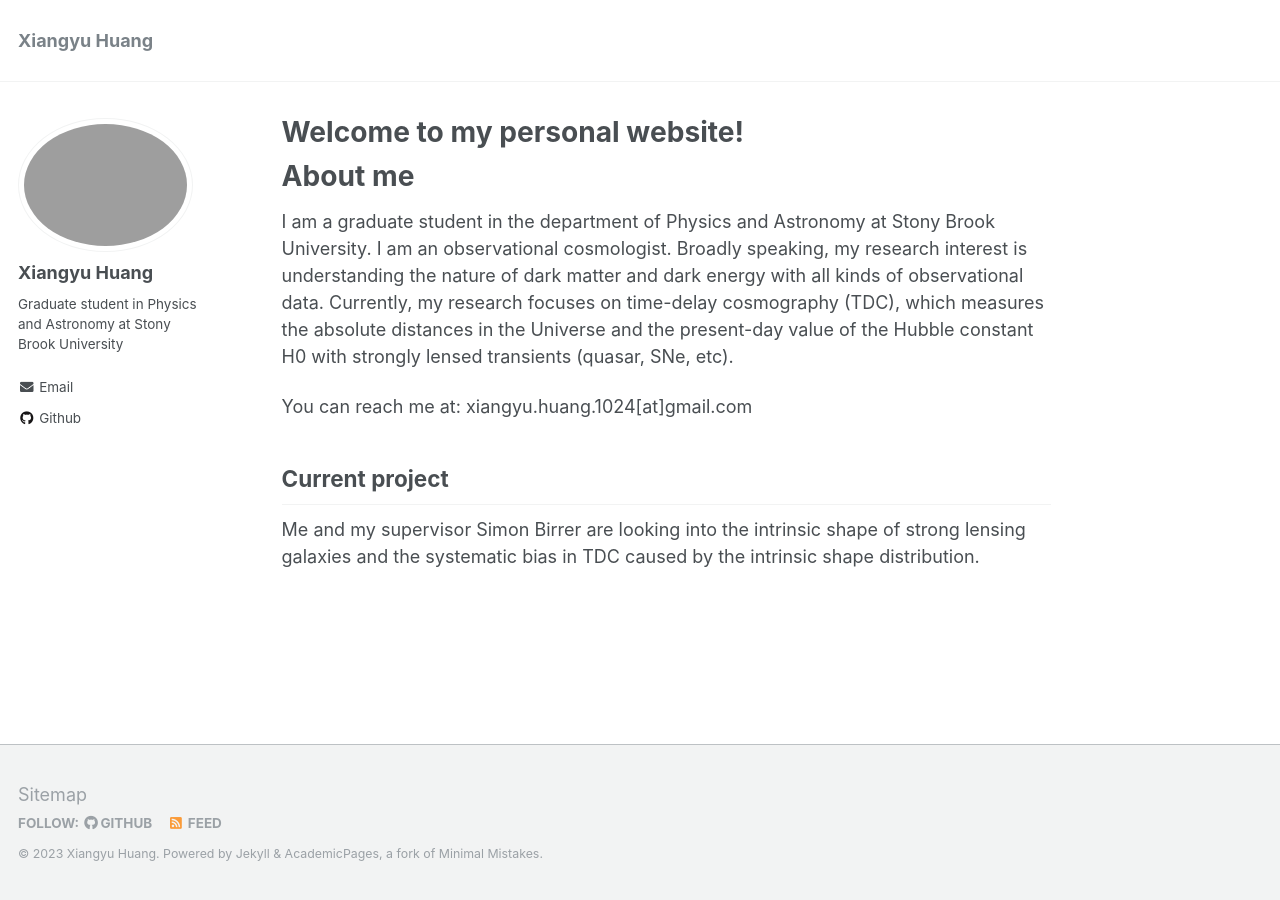
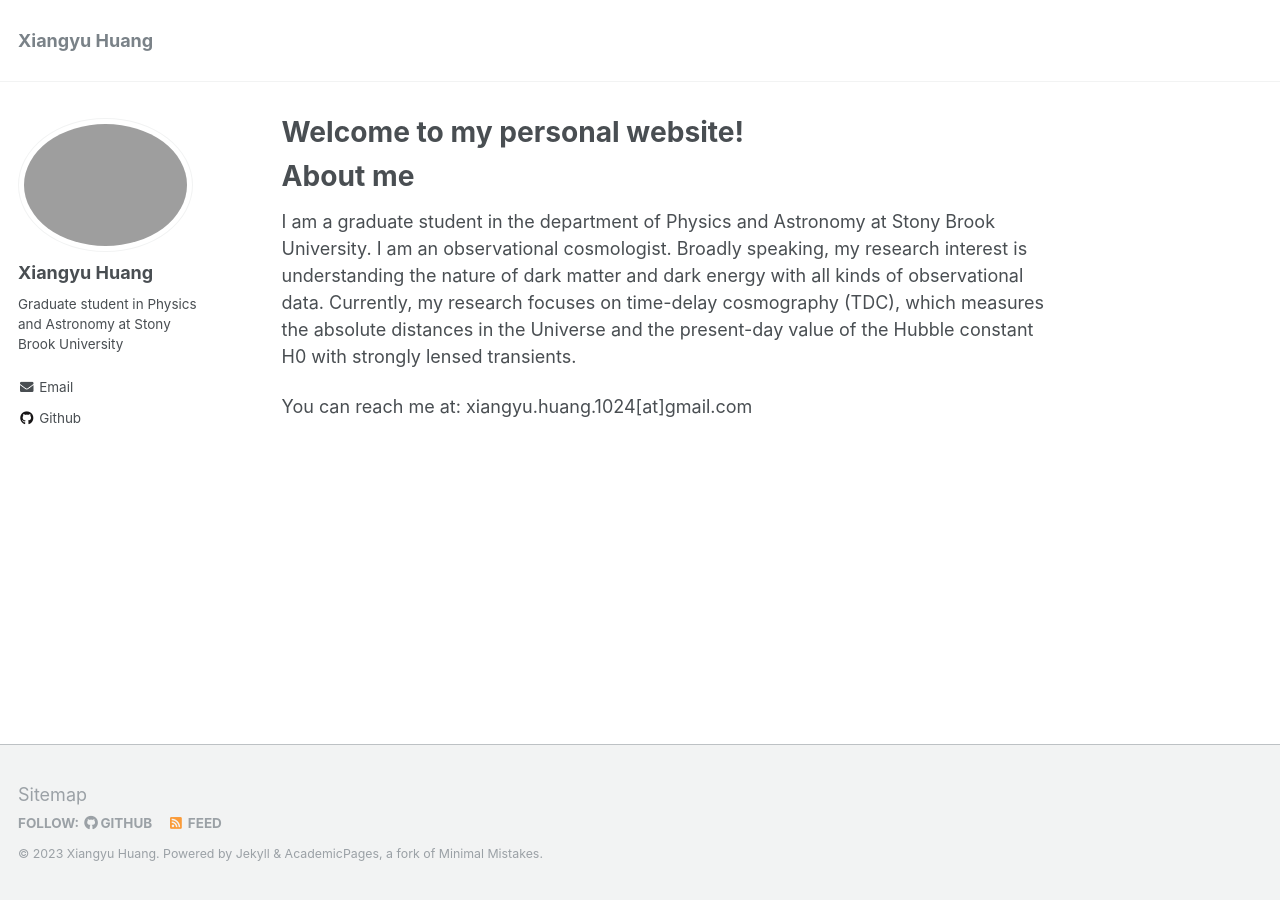
Before and after one commit to huangxy256/huangxy256.github.io, a Jekyll site: the page built from _pages/about.md, in a window 1280 px wide. Built offline with Jekyll 4.4.1, drawn with Linux system fonts in a browser that asks for light colours.

Commit message:
update main page

```diff
--- a/_pages/about.md
+++ b/_pages/about.md
@@ -11,11 +11,11 @@ redirect_from:
 About me
 ======
 
-I am a graduate student in the department of Physics and Astronomy at Stony Brook University. I am an observational cosmologist. Broadly speaking, my research interest is understanding the nature of dark matter and dark energy with all kinds of observational data. Currently, my research focuses on time-delay cosmography (TDC), which measures the absolute distances in the Universe and the present-day value of the Hubble constant H0 with strongly lensed transients (quasar, SNe, etc).
+I am a graduate student in the department of Physics and Astronomy at Stony Brook University. I am an observational cosmologist. Broadly speaking, my research interest is understanding the nature of dark matter and dark energy with all kinds of observational data. Currently, my research focuses on time-delay cosmography (TDC), which measures the absolute distances in the Universe and the present-day value of the Hubble constant H0 with strongly lensed transients.
 
 You can reach me at: xiangyu.huang.1024[at]gmail.com
 
-Current project
+<!-- Current project
 ------
 
-Me and my supervisor Simon Birrer are looking into the intrinsic shape of strong lensing galaxies and the systematic bias in TDC caused by the intrinsic shape distribution.
+Me and my supervisor Simon Birrer are looking into the intrinsic shape of strong lensing galaxies and the corresponding systematic bias in TDC.  -->
```
